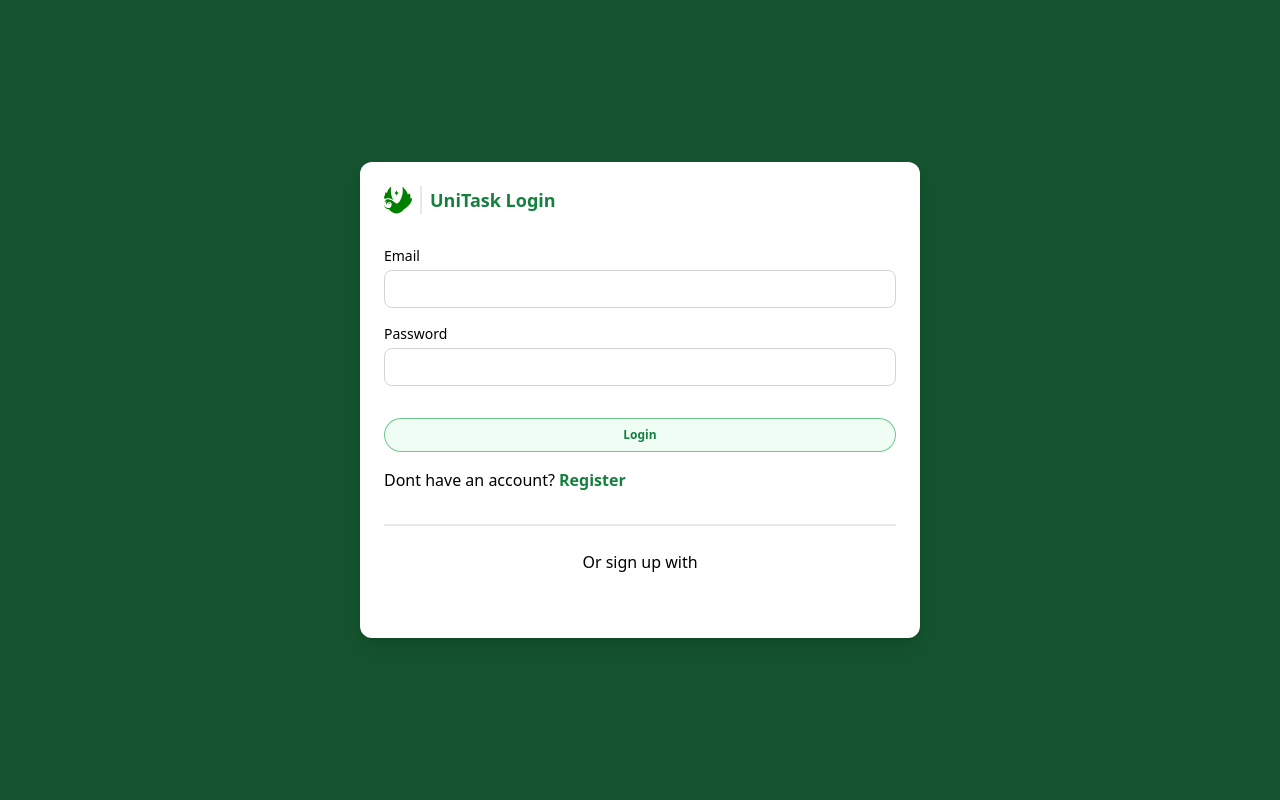
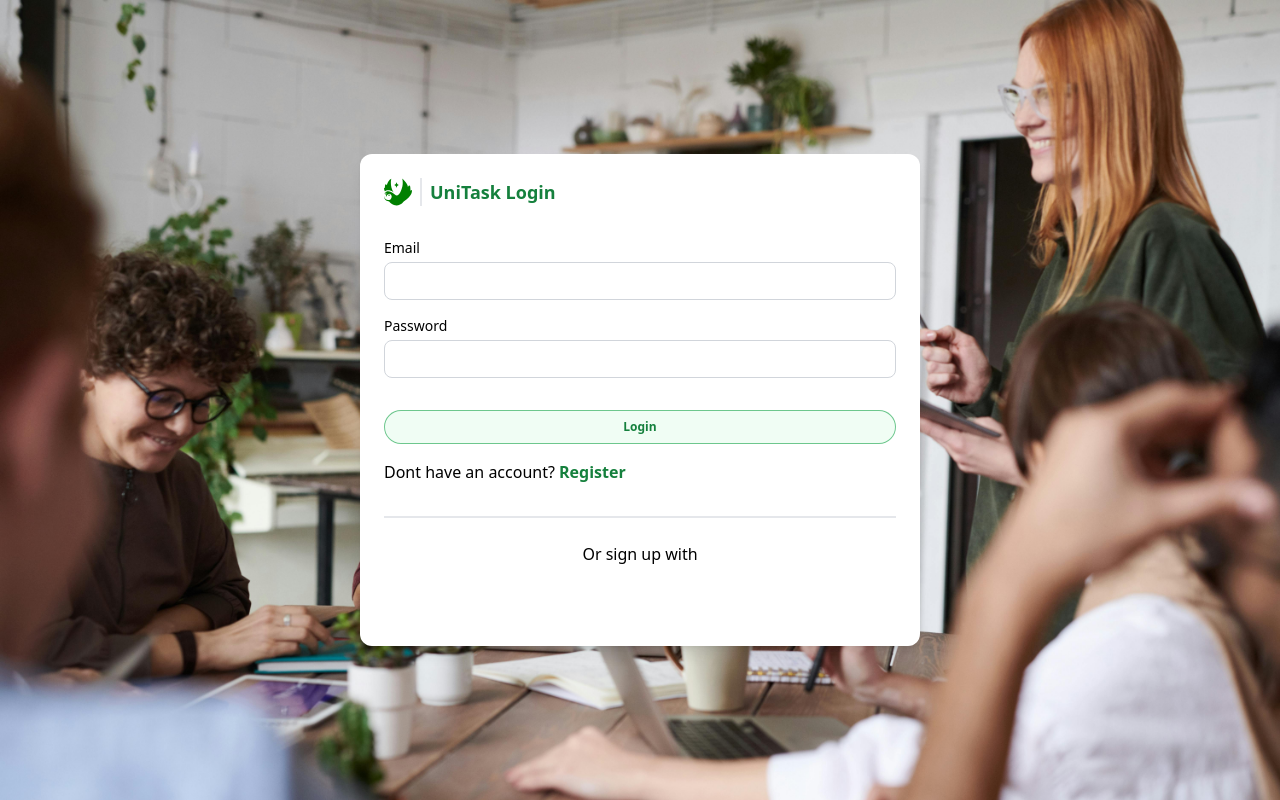
Before and after one commit to ArisSongalia/UniTask, a React (Vite) app: page /Sign-In in a window 1280 px wide. Built offline with nearby package versions, Linux system fonts and the light colour scheme.

Commit message:
Page layout changes

```diff
--- a/src/components/Cards.jsx
+++ b/src/components/Cards.jsx
@@ -107,15 +107,15 @@ function AlertCard({text = 'text', className = ''}) {
 function CreateCard({ title = "Title", description = "Description", onClick, color = 'green', className = ''}) {
   return (
     <div
-      className={`flex flex-col bg-${color}-50 rounded-md overflow-hidden text-${color}-900 hover:cursor-pointer hover:border-opacity-50
-      flex-grow justify-between border-2 gap-4 border-${color}-800 border-opacity-30 hover:bg-${color}-100 p-4  h-[14rem] min-w-[9rem] ${className}`}
+      className={`flex flex-col bg-green-50 rounded-md overflow-hidden text-green-900 hover:cursor-pointer hover:border-opacity-50
+      flex-grow justify-between border-2 gap-4 border-green-800 border-opacity-30 hover:bg-green-100 p-4 font-semibold h-[14rem] min-w-[9rem] ${className}`}
       onClick={onClick}
     >
       <span className="flex flex-col justify-between gap-4 w-full h-full items-center">
           <span className='self-start flex flex-col gap-1 justify-between w-full'>
             <span className="flex gap-4 mb-2 justify-between items-center">
               <h2 className='font-bold text-sm'>{title}</h2>
-              <Icon dataFeather='plus' className={`text-${color}-800`}/>
+              <Icon dataFeather='plus' className={`text-green-800`}/>
             </span>
             <p className='text-sm'>{description}</p>
           </span>
--- a/src/components/modal-group/Modal.jsx
+++ b/src/components/modal-group/Modal.jsx
@@ -719,7 +719,7 @@ function UserProfile({ closeModal, user={} }) {
             <p className=''>{user.email}</p>
           </span>
         </span>
-        <p className='text-gray-500 text-xs mt-2'>UID: {user.uid}</p>
+        <p className='text-gray-600 text-xs mt-2'>UID: {user.uid}</p>
 
         <Button
           onClick={handleSignOut}
--- a/src/components/modal-group/ModalAuth.jsx
+++ b/src/components/modal-group/ModalAuth.jsx
@@ -7,6 +7,7 @@ import Button from '../Button';
 import { IconAction } from '../Icon';
 import { AlertCard } from '../Cards';
 import { useNavigate } from 'react-router-dom';
+import bgMain from '../../assets/bg-main.jpg';
 
 
 function SignUp() {
@@ -75,7 +76,7 @@ const handleSignInWithFacebook = async () => {
 
 
   return (
-    <div className='fixed inset-0 flex items-center justify-center z-50 bg-green-900'>
+    <div className='fixed inset-0 flex items-center bg-cover justify-center z-50 ' style={{ backgroundImage: `url(${bgMain})` }}>
       <div id='main' className='flex flex-col bg-white rounded-xl w-[35rem] p-6 shadow-lg'>
         <HeadTitleSection title='UniTask Register' className=''/>
         <form
@@ -124,9 +125,9 @@ const handleSignInWithFacebook = async () => {
 
         <section className="w-full flex flex-col gap-4 items-center">
           <p>Or sign up with</p>
-          <section className='flex gap-2'>
-            <IconAction dataFeather='mail' iconOnClick={handleSignInWithGoogle} className='h-[2.25rem] px-4 text-white bg-red-600' text='Google'/>
-            <IconAction dataFeather='facebook' iconOnClick={handleSignInWithFacebook} className='h-[2.25rem] px-4 text-white bg-blue-600' text='Facebook'/>
+          <section className='flex gap-1'>
+            <IconAction dataFeather='mail' iconOnClick={handleSignInWithGoogle} className='px-8 py-3 text-white bg-red-700' text='Google' />
+            <IconAction dataFeather='facebook' iconOnClick={handleSignInWithFacebook} className='px-8 py-3 text-white bg-blue-700' text='Facebook' />
           </section>
         </section>
       </div>
@@ -215,7 +216,7 @@ const handleSignInWithFacebook = async () => {
 };
 
   return (
-    <div className='fixed inset-0 flex items-center justify-center z-50 bg-green-900'>
+    <div className='fixed inset-0 flex items-center bg-cover justify-center z-50 ' style={{ backgroundImage: `url(${bgMain})` }}>
       <div id='main' className='flex flex-col bg-white rounded-xl w-[35rem] p-6 shadow-lg'>
         <HeadTitleSection title='UniTask Login' />
         <form
@@ -263,9 +264,9 @@ const handleSignInWithFacebook = async () => {
 
         <section className="w-full flex flex-col gap-4 items-center">
           <p>Or sign up with</p>
-          <section className='flex gap-2'>
-            <IconAction dataFeather='mail' iconOnClick={handleSignInWithGoogle} className='h-[2.25rem] px-4 text-white bg-red-600' text='Google' />
-            <IconAction dataFeather='facebook' iconOnClick={handleSignInWithFacebook} className='h-[2.25rem] px-4 text-white bg-blue-600' text='Facebook' />
+          <section className='flex gap-1 h-full w-full items-center justify-center'>
+            <IconAction dataFeather='mail' iconOnClick={handleSignInWithGoogle} className='px-8 py-3 text-white bg-red-700' text='Google' />
+            <IconAction dataFeather='facebook' iconOnClick={handleSignInWithFacebook} className='px-8 py-3 text-white bg-blue-700' text='Facebook' />
           </section>
         </section>
       </div>
```
Also changed, not shown: src/assets/bg-main.jpg (added).
